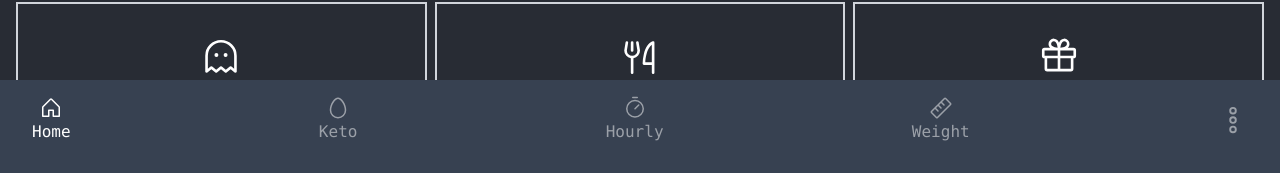
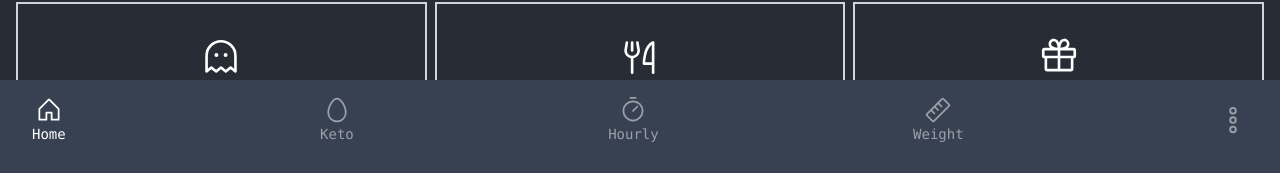
Before and after one commit to EliranSun/trackers, a React (Create React App) app: page / in a window 1280 px wide. Shown: the part 624-797 px from the top of the page. Built offline with nearby package versions, Linux system fonts and the light colour scheme; no server answers; the database is empty.

Commit message:
Update Navbar.jsx

```diff
--- a/src/components/atoms/Navbar.jsx
+++ b/src/components/atoms/Navbar.jsx
@@ -26,7 +26,7 @@ export const Navbar = ({selectedView, setSelectedView}) => {
                         setIsMenuOpen(false);
                     }}>
                     <House size={30}/>
-                    <label>Home</label>
+                    <label className="text-sm">Home</label>
                 </NavButton>
                 {PagesList
                     .slice(0, NAVBAR_PAGE_LIMIT)
@@ -42,7 +42,7 @@ export const Navbar = ({selectedView, setSelectedView}) => {
                                     setIsMenuOpen(false);
                                 }}>
                                 <Icon size={30}/>
-                                <label>{name}</label>
+                                <label className="text-sm">{name}</label>
                             </NavButton>
                         );
                     })}
```
